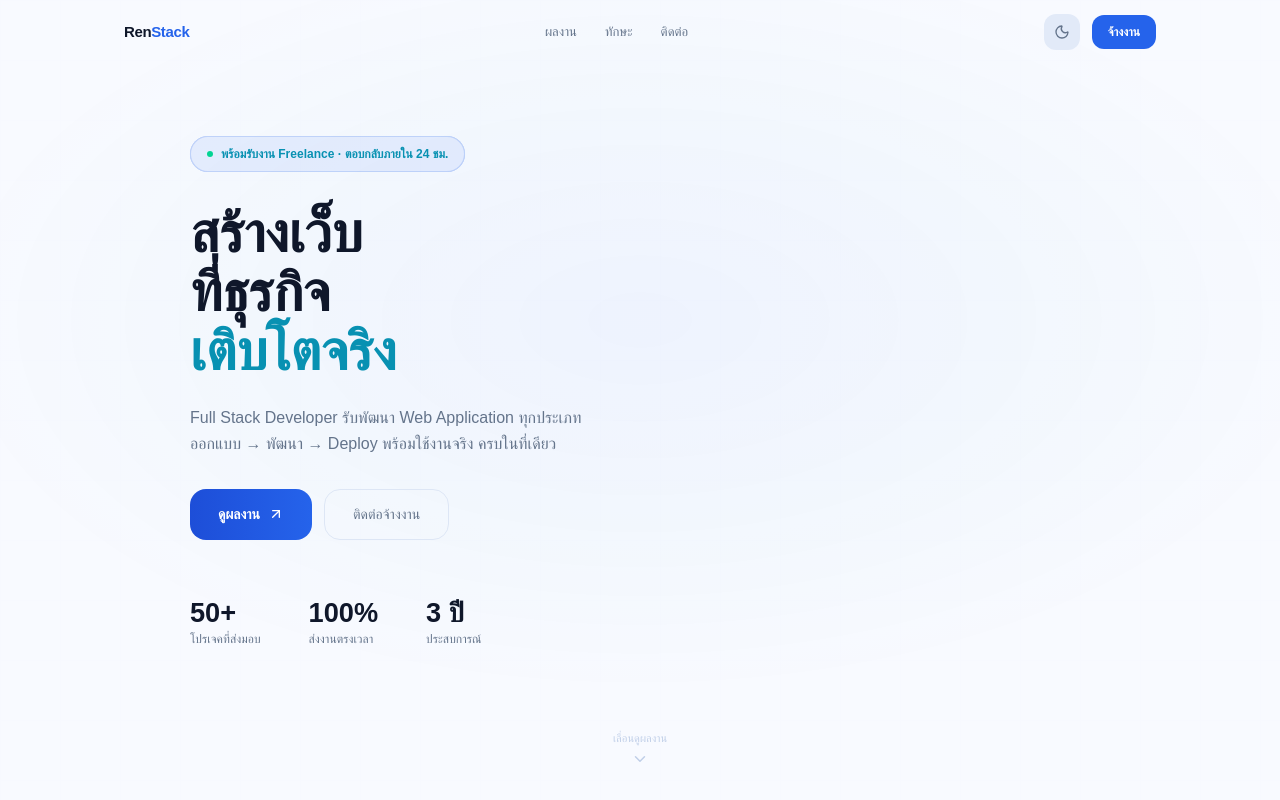
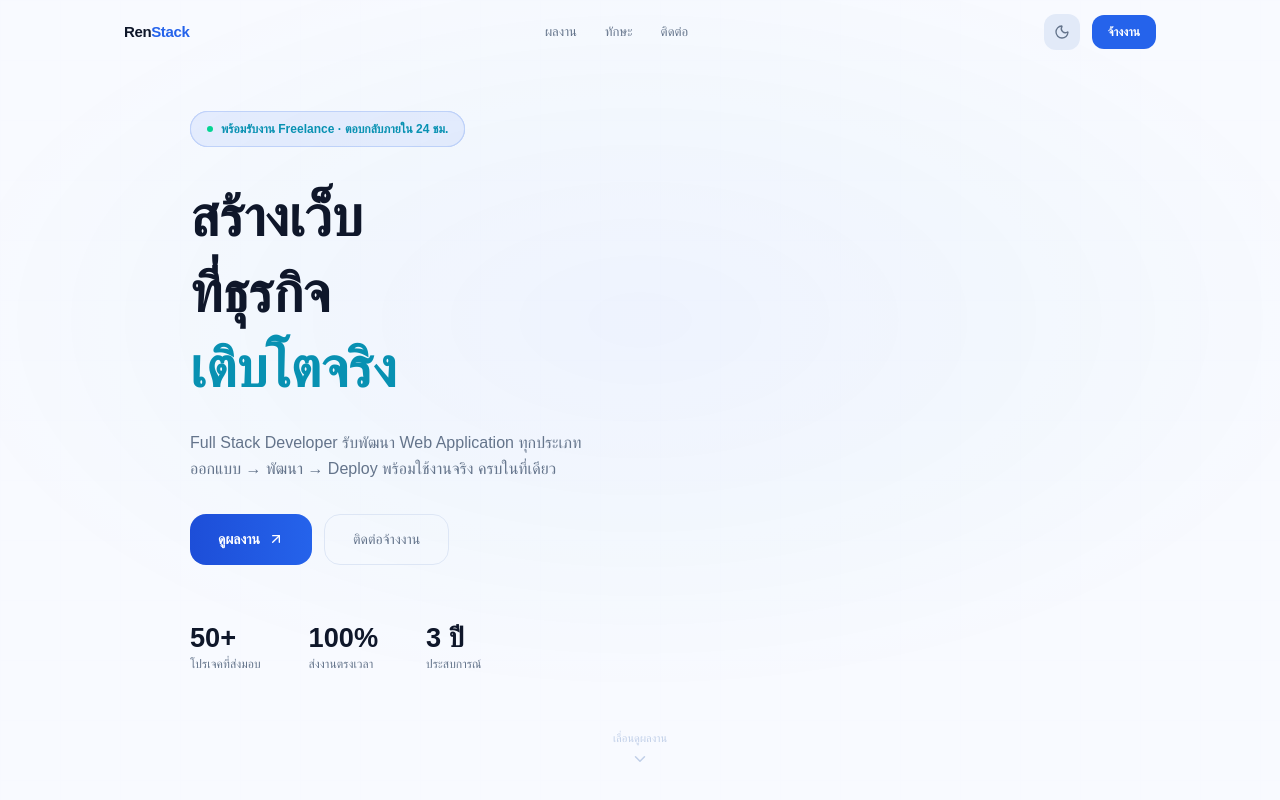
Before and after one commit to nopparoot15/RenStack, a Next.js app: page / in a window 1280 px wide. Shown: the top 800 px of the page. Built offline with nearby package versions, Linux system fonts and the light colour scheme.

Commit message:
fix: increase hero heading line-height for Thai text readability
leading-[1.0/1.05] → leading-[1.35] across all hero h1s to prevent
Thai vowel marks (สระลอย) from overlapping between lines.

```diff
--- a/app/demo/company-profile/page.tsx
+++ b/app/demo/company-profile/page.tsx
@@ -179,7 +179,7 @@ export default function CompanyProfilePage() {
             <span className="text-[11px] font-semibold tracking-[0.2em]" style={{ color: AMBER }}>WEB DEVELOPMENT STUDIO · กรุงเทพฯ</span>
           </div>
 
-          <h1 className="font-black leading-[1.0] mb-8" style={{ fontSize: "clamp(2rem, 6vw, 3.8rem)", color: "#fff" }}>
+          <h1 className="font-black leading-[1.35] mb-8" style={{ fontSize: "clamp(2rem, 6vw, 3.8rem)", color: "#fff" }}>
             <span className="block" style={{ animation: "hero-text-1 0.7s 0.1s ease both", opacity: 0 }}>สร้างเว็บ</span>
             <span className="block" style={{ animation: "hero-text-2 0.7s 0.2s ease both", opacity: 0 }}>ที่คน</span>
             <span className="block" style={{ color: AMBER, animation: "hero-text-3 0.7s 0.3s ease both", opacity: 0 }}>จำได้</span>
--- a/app/demo/topup/page.tsx
+++ b/app/demo/topup/page.tsx
@@ -239,7 +239,7 @@ export default function TopupPage() {
           </div>
 
           <h1
-            className="font-black leading-[1.0] mb-6"
+            className="font-black leading-[1.35] mb-6"
             style={{ fontSize: "clamp(2rem, 5.5vw, 3.5rem)", color: "#fff" }}
           >
             <span className="block">เติมเกมทุกเกม</span>
--- a/app/page.tsx
+++ b/app/page.tsx
@@ -288,7 +288,7 @@ export default function PortfolioPage() {
           </div>
 
           <h1
-            className="font-black leading-[1.05] mb-6"
+            className="font-black leading-[1.35] mb-6"
             style={{ fontSize: "clamp(2rem, 5.5vw, 3.5rem)", color: t.heading, animation: "fade-up 0.7s 0.1s ease both", opacity: 0 }}
           >
             <span className="block">สร้างเว็บ</span>
```
